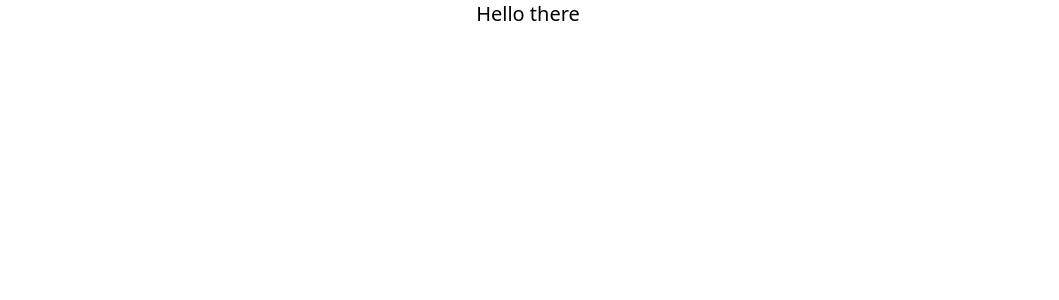
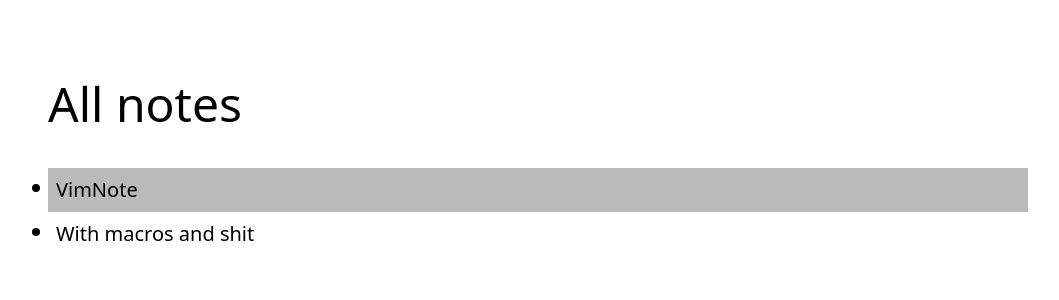
Before and after one commit to reshreshus/tenjin, a Vue app: page / in a window 1280 px wide. Shown: the top 300 px of the page, without its empty margins (112-1171 px from the left). Built offline with nearby package versions, Linux system fonts and the light colour scheme.

Commit message:
+ basic rems

```diff
--- /dev/null
+++ b/src/modules/AllNotes.vue
@@ -0,0 +1,58 @@
+<template>
+  <div class="mt-20 w-[1000px] mx-auto pl-5">
+    <div class="text-5xl">
+      All notes
+    </div>
+    <!-- Header -->
+    <div class="">
+      <!-- Ok no header -->
+    </div>
+    <!-- Rems -->
+    <div class="mt-10">
+      <div v-for="(rem, idx) in currentRems" :key="idx" class="relative">
+        <div class="absolute -left-4 top-4 w-2 h-2 bg-black rounded-full" />
+        <div
+          class="text-xl p-2"
+          :class="{'bg-gray': rem.selected }"
+          @click="rem.selected = !rem.selected"
+        >
+          {{ rem.text }}
+        </div>
+      </div>
+    </div>
+  </div>
+</template>
+
+<script>
+  export default {
+    data() {
+      return {
+        rems: [
+          {
+            text: 'VimNote',
+            selected: true,
+            archived: false,
+          },
+          {
+            text: 'With macros and shit',
+            selected: false,
+            archived: false,
+          },
+          {
+            text: 'This is archived',
+            selected: false,
+            archived: true,
+          }
+        ]
+      }
+    },
+    computed: {
+      currentRems() {
+        return this.rems.filter(r => !r.archived)
+      }
+    },
+  }
+</script>
+
+<style lang="sass" scoped>
+</style>
--- a/src/views/Home.vue
+++ b/src/views/Home.vue
@@ -1,14 +1,16 @@
 <template>
-  <div class="home text-center text-xl">
-    Hello there
+  <div class="">
+    <all-notes />
   </div>
 </template>
 
 <script>
+import AllNotes from '@/modules/AllNotes'
 
 export default {
   name: "Home",
   components: {
+    AllNotes
   },
 };
 </script>
--- a/tailwind.config.js
+++ b/tailwind.config.js
@@ -1,8 +1,29 @@
 module.exports = {
+  mode: 'jit',
   purge: ['./index.html', './src/**/*.{vue,js,ts,jsx,tsx}'],
   darkMode: false, // or 'media' or 'class'
   theme: {
-    extend: {},
+    colors: {
+      red: {
+        DEFAULT: '#F31515'
+      },
+      blue: {
+        dark: '#31448E',
+        DEFAULT: '#3C60FD'
+      },
+      gray: {
+        DEFAULT: '#BABABA'
+      },
+      black: {
+        DEFAULT: '#000'
+      },
+      white: {
+        DEFAULT: '#FFF'
+      }
+    },
+    extend: {
+
+    },
   },
   variants: {
     extend: {},
```
Also changed, not shown: src/modules/View.vue (added).
